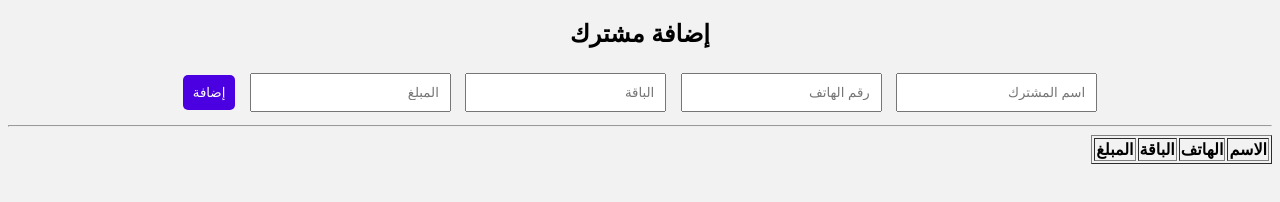
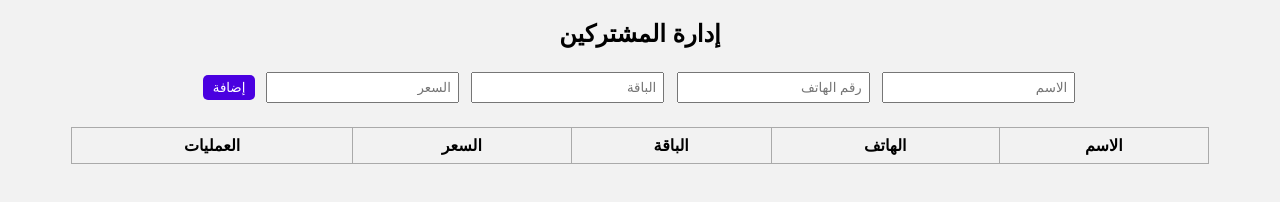
Before and after one commit to mahdjb3/net, a plain HTML site: page subscribers.html in a window 1280 px wide. Drawn offline with Linux system fonts and the light colour scheme.

Commit message:
Update subscribers.html

```diff
--- a/subscribers.html
+++ b/subscribers.html
@@ -2,29 +2,35 @@
 <html lang="ar" dir="rtl">
 <head>
 <meta charset="UTF-8">
-<title>المشتركين</title>
+<title>المشتركين - FAST NET</title>
 <link rel="stylesheet" href="assets/css/style.css">
+<style>
+table { width: 90%; margin: 20px auto; border-collapse: collapse; }
+th, td { border: 1px solid #aaa; padding: 8px; text-align: center; }
+button { padding: 5px 10px; margin: 2px; }
+input { padding: 6px; margin: 4px; }
+</style>
 </head>
 <body>
 
-<h2>إضافة مشترك</h2>
+<h2 style="text-align:center;">إدارة المشتركين</h2>
 
-<input id="name" placeholder="اسم المشترك">
+<div style="text-align:center;">
+<input id="name" placeholder="الاسم">
 <input id="phone" placeholder="رقم الهاتف">
 <input id="package" placeholder="الباقة">
-<input id="amount" type="number" placeholder="المبلغ">
+<input id="price" type="number" placeholder="السعر">
+<button type="button" onclick="addSubscriber()">إضافة</button>
+</div>
 
-<button type="button" onclick="addSubscriber()">إضافة</button>
-
-<hr>
-
-<table border="1">
+<table>
 <thead>
 <tr>
 <th>الاسم</th>
 <th>الهاتف</th>
 <th>الباقة</th>
-      <th>المبلغ</th>
+<th>السعر</th>
+<th>العمليات</th>
 </tr>
 </thead>
 <tbody id="subsTable"></tbody>
@@ -36,6 +42,5 @@
 
 <script src="assets/js/firebase.js"></script>
 <script src="assets/js/subscribers.js"></script>
-
 </body>
 </html>
```
Lines whose indentation alone changed are shown as unchanged.
